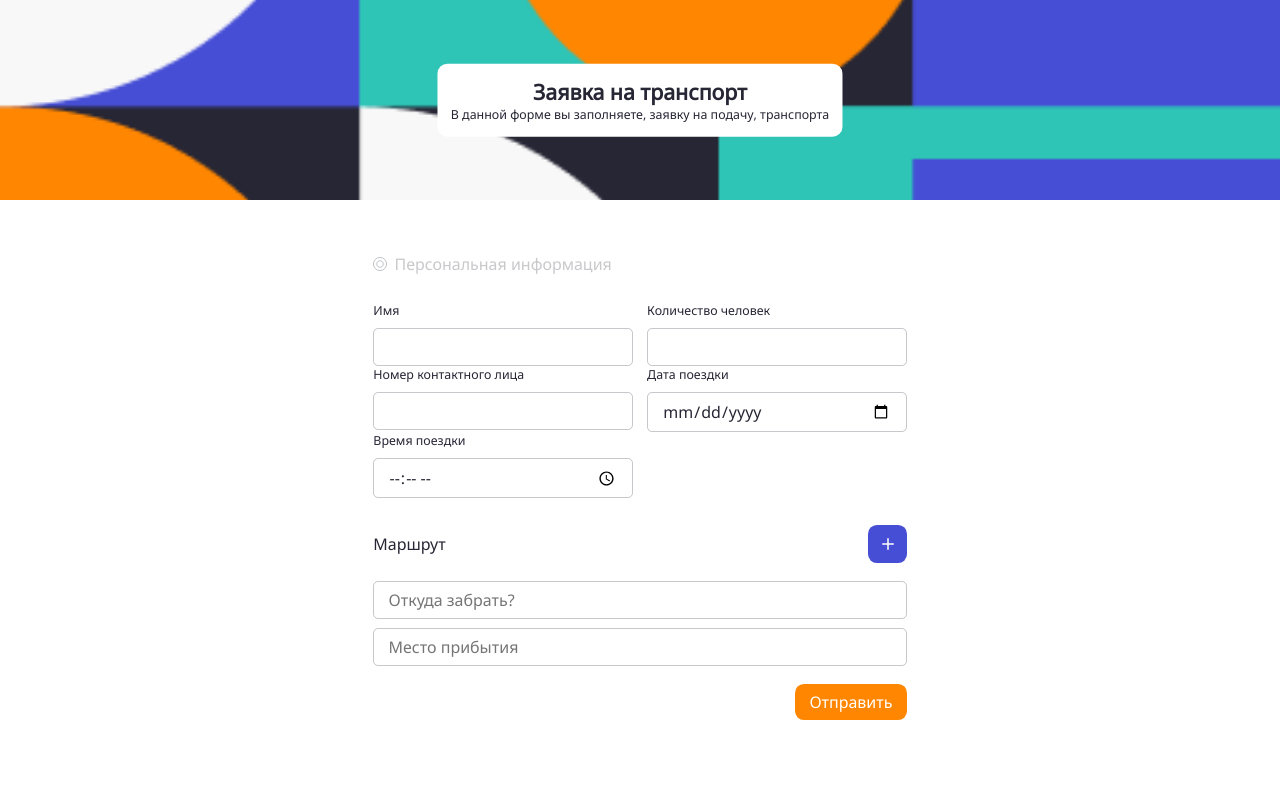
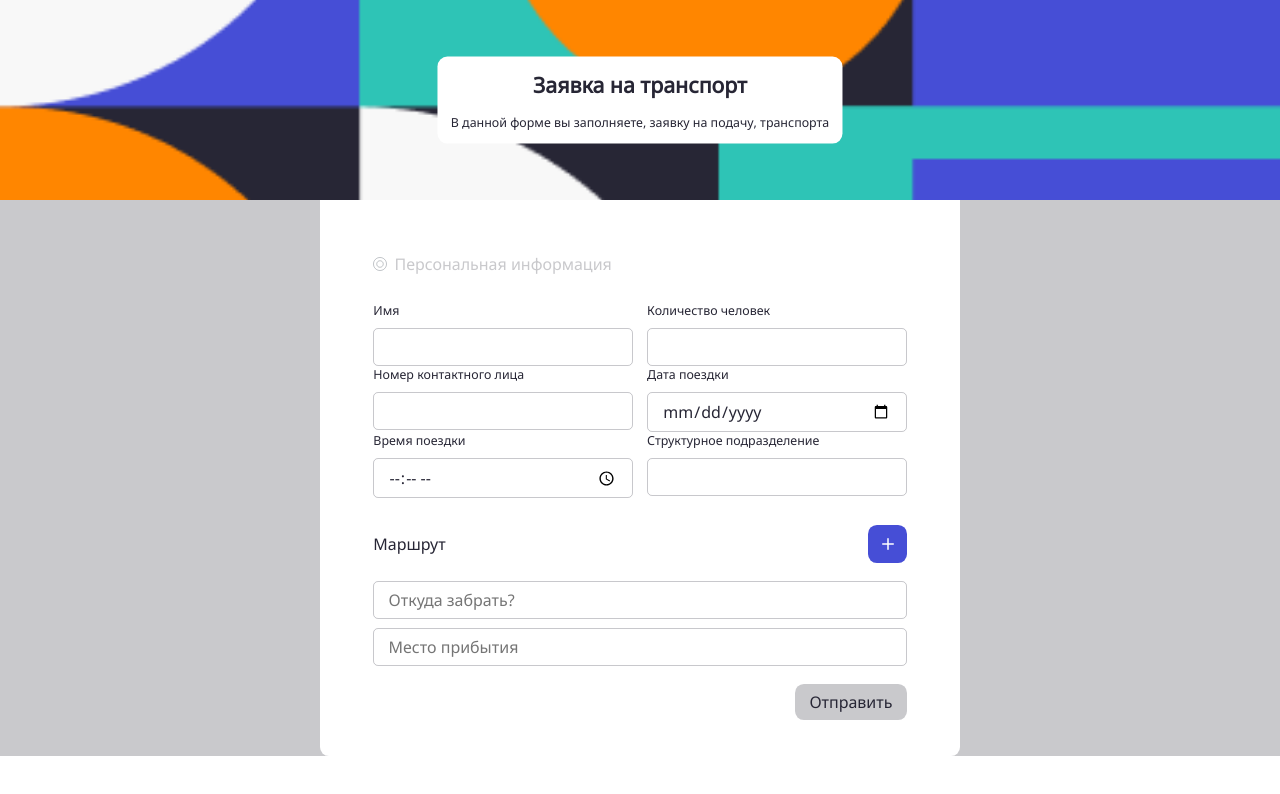
Before and after one commit to S1GHE/tg-oc-tech, a React (Vite) app: page / in a window 1280 px wide. Shown: the top 794 px of the page. Built offline with nearby package versions, Linux system fonts and the light colour scheme.

Commit message:
add: Структурное подразделение

```diff
--- a/src/features/select-rote/SelectRoute.tsx
+++ b/src/features/select-rote/SelectRoute.tsx
@@ -30,7 +30,7 @@ export const SelectRoute = () => {
         ])
     }
 
-    const handlerDeletRoute = (id: number) => {
+    const handlerDeletedRoute = (id: number) => {
         setRouterInput(newRouteInput => newRouteInput.filter(
             item => item.id !== id
         ))
@@ -59,7 +59,7 @@ export const SelectRoute = () => {
 
                         {
                             (index !== 0 && index !== 1) &&
-                            <div className={classes.route_input__icon} onClick={() => handlerDeletRoute(el.id)}>
+                            <div className={classes.route_input__icon} onClick={() => handlerDeletedRoute(el.id)}>
                                 <div className={classes.route_input__svg}>
                                     <svg xmlns="http://www.w3.org/2000/svg" width="24" height="24" fill="currentColor"
                                          className="bi bi-plus" viewBox="0 0 16 16">
--- a/src/pages/create-req-transport/style/CreateReqTransport.module.scss
+++ b/src/pages/create-req-transport/style/CreateReqTransport.module.scss
@@ -4,6 +4,7 @@
   display: flex;
   flex-direction: column;
   justify-content: center;
+  background-color: var(--gray-C9);
 }
 
 .head_bg{
@@ -21,24 +22,48 @@
     border-radius: 10px;
     transform: translateY(-50%) translateX(-50%);
 
+    & h1{
+      margin-bottom: func.vw(16, 1920);
+    }
+
     @media (max-width: 1440px) {
       padding: func.vw(15, 1440);
+
+      & h1{
+        margin-bottom: func.vw(16, 1440);
+      }
     }
 
     @media (max-width: 960px) {
       padding: func.vw(15, 960);
+
+      & h1{
+        margin-bottom: func.vw(16, 960);
+      }
     }
 
     @media (max-width: 720px) {
-      padding: func.vw(15, 720);
+      padding: func.vw(16, 720);
+
+      & h1{
+        margin-bottom: func.vw(16, 720);
+      }
     }
 
     @media (max-width: 540px) {
       padding: func.vw(15, 540);
+
+      & h1{
+        margin-bottom: func.vw(8, 540);
+      }
     }
 
     @media (max-width: 540px) {
       padding: func.vw(15, 420);
+
+      & h1{
+        margin-bottom: func.vw(8, 420);
+      }
     }
   }
 
--- a/src/shared/constants/index.ts
+++ b/src/shared/constants/index.ts
@@ -1,5 +1,5 @@
-import {regEmail, regName, numbersOnlyRegex, regPhone, regTime} from "src/shared/constants/regExp.ts";
+import {regEmail, regName, numbersOnlyRegex, regPhone, regTime, regDate} from "src/shared/constants/regExp.ts";
 
 export {
-    regEmail, regName, numbersOnlyRegex, regPhone, regTime
+    regEmail, regName, numbersOnlyRegex, regPhone, regTime, regDate
 }
--- a/src/shared/constants/regExp.ts
+++ b/src/shared/constants/regExp.ts
@@ -4,3 +4,4 @@ export const regName = /^[a-zA-Zа-яА-Я]{1,20}/
 export const numbersOnlyRegex = /^\d+$/;
 export const regPhone = /^.{0,3}[0-9]{10}/
 export const regTime = /^([01]?[0-9]|2[0-3]):[0-5][0-9]$/;
+export const regDate = /^(19[0-9]|20[0-2][0-4])-(0[1-9]|1[0-2])-(0[1-9]|[12][0-9]|3[01])/;
--- a/src/shared/ui/btn/base-btn/baseBtn.module.scss
+++ b/src/shared/ui/btn/base-btn/baseBtn.module.scss
@@ -1,111 +1,154 @@
 @use "src/shared/style/func/func";
 
-.base_btn{
+.base_btn {
   padding: func.vw(8, 1920) func.vw(16, 1920);
   border-radius: func.vw(10, 1920);
   transition: 300ms ease-in-out;
 
-  &.primary{
+  &.primary {
     background-color: var(--primary);
     color: var(--white);
 
     @media (hover: hover) {
-      &:hover{
+      &:hover {
         background-color: var(--primary-t25);
         color: var(--primary);
       }
     }
 
     @media (hover: none) {
-      &:active{
+      &:active {
         background-color: var(--primary);
         box-shadow: 0 0 0 3px var(--primary-t25);
         color: var(--white);
       }
     }
 
-    &:active{
+    &:active {
       background-color: var(--primary);
       box-shadow: 0 0 0 3px var(--primary-t25);
       color: var(--white);
     }
+
+    &:disabled {
+      background-color: var(--gray-C9);
+      color: var(--black);
+
+      &:hover, &:active {
+        color: var(--black);
+        background-color: var(--gray-C9);
+        box-shadow: inherit;
+      }
+    }
   }
 
-  &.green{
+  &.green {
     background-color: var(--green);
     color: var(--black);
 
     @media (hover: hover) {
-      &:hover{
+      &:hover {
         background-color: var(--green-t25);
         color: var(--black);
       }
     }
 
     @media (hover: none) {
-      &:active{
+      &:active {
         background-color: var(--green);
         color: var(--black);
         box-shadow: 0 0 0 3px var(--green-t25);
       }
     }
 
-    &:active{
+    &:active {
       background-color: var(--green);
       color: var(--black);
       box-shadow: 0 0 0 3px var(--green-t25);
     }
+
+    &:disabled {
+      background-color: var(--gray-C9);
+      color: var(--black);
+
+      &:hover, &:active {
+        color: var(--black);
+        background-color: var(--gray-C9);
+        box-shadow: inherit;
+      }
+    }
   }
 
-  &.black{
+  &.black {
     background-color: var(--black);
     color: var(--white);
 
     @media (hover: hover) {
-      &:hover{
+      &:hover {
         background-color: var(--gray-C9);
         color: var(--black);
       }
     }
 
     @media (hover: none) {
-      &:active{
+      &:active {
         background-color: var(--black);
         color: var(--white);
         box-shadow: 0 0 0 3px var(--gray-C9);
       }
     }
 
-    &:active{
+    &:active {
       background-color: var(--black);
       color: var(--white);
       box-shadow: 0 0 0 3px var(--gray-C9);
     }
+
+    &:disabled {
+      background-color: var(--gray-C9);
+      color: var(--black);
+
+      &:hover, &:active {
+        color: var(--black);
+        background-color: var(--gray-C9);
+        box-shadow: inherit;
+      }
+    }
   }
 
-  &.orange{
+  &.orange {
     background-color: var(--orange);
     color: var(--white);
 
     @media (hover: hover) {
-      &:hover{
+      &:hover {
         background-color: var(--orange-t25);
         color: var(--orange);
       }
     }
 
     @media (hover: none) {
-      &:active{
+      &:active {
         background-color: var(--orange);
         color: var(--black);
         box-shadow: 0 0 0 3px var(--orange-t25);
       }
     }
 
-    &:active{
+    &:active {
       background-color: var(--orange);
       color: var(--white);
       box-shadow: 0 0 0 3px var(--orange-t25);
+    }
+
+    &:disabled {
+      background-color: var(--gray-C9);
+      color: var(--black);
+
+      &:hover, &:active {
+        color: var(--black);
+        background-color: var(--gray-C9);
+        box-shadow: inherit;
       }
     }
 
@@ -134,3 +177,4 @@
       border-radius: func.vw(10, 420);
     }
   }
+}
--- a/src/shared/ui/btn/base-btn/baseBtn.tsx
+++ b/src/shared/ui/btn/base-btn/baseBtn.tsx
@@ -6,13 +6,15 @@ import {StateBtnType} from "src/shared/ui/btn/type/btnType.ts";
 
 export interface IBaseBtn extends BtnType {
     state?: "green" | "orange" | "black" | "primary"
+    disabled?: boolean
 }
 
 export const BaseBtn: FC<IBaseBtn> = (props) => {
     const {
         children,
         onClick,
-        state="primary"
+        state="primary",
+        disabled
     } = props;
 
     const stateClasses: StateBtnType = {
@@ -26,7 +28,7 @@ export const BaseBtn: FC<IBaseBtn> = (props) => {
         <button className={useCombineClass([
             classes.base_btn, stateClasses[state]
         ])}
-                onClick={onClick}>
+                onClick={onClick} disabled={disabled}>
             {children}
         </button>
     );
--- /dev/null
+++ b/src/shared/ui/input/dropdown-select/index.ts
@@ -0,0 +1,5 @@
+import {DropDownSelect} from "src/shared/ui/input/dropdown-select/DropDownSelect.tsx";
+
+export {
+    DropDownSelect
+}
--- a/src/widgets/form/transport-form/TransportForm.tsx
+++ b/src/widgets/form/transport-form/TransportForm.tsx
@@ -2,10 +2,11 @@ import {BaseInput} from "src/shared/ui/input";
 import classes from "src/widgets/form/transport-form/style/TransportForm.module.scss";
 import {InputForms, RenderInputType} from "src/widgets/items/input-form";
 import {useInput} from "src/shared/hooks";
-import {numbersOnlyRegex, regName, regPhone, regTime} from "src/shared/constants";
+import {numbersOnlyRegex, regDate, regName, regPhone, regTime} from "src/shared/constants";
 import {BaseBtn} from "src/shared/ui/btn";
 import {DelimiterForm} from "src/widgets/form/transport-form/widgets/delimiter-from/DelimiterForm.tsx";
 import {SelectRoute} from "src/features/select-rote";
+import {useEffect, useState} from "react";
 
 export const TransportForm = () => {
     const renderInput:Array<RenderInputType> = [
@@ -43,9 +44,8 @@ export const TransportForm = () => {
                 error: "Дата введена не корректно",
                 success: "Данные ведены корректно",
                 type: "date",
-                placeholder: "дд/мм/гггг"
             }, validators: useInput(
-                "", {isEmpty: true, regExp: regPhone}
+                "", {isEmpty: true, regExp: regDate}
             )
         },
 
@@ -55,12 +55,28 @@ export const TransportForm = () => {
                 error: "Время поездки введено не корректно",
                 success: "Данные ведены корректно",
                 type: "time",
-                placeholder: "--:--"
             }, validators: useInput(
                 "", {isEmpty: true, regExp: regTime}
             )
         },
-    ]
+
+        {
+            input: {
+                label: "Структурное подразделение",
+                error: "Данные введены не корректно",
+                success: "Данные ведены корректно",
+            }, validators: useInput(
+                "", {isEmpty: true, regExp: regName}
+            )
+        },
+    ];
+
+    const [statusSend, setStatusSend] = useState<boolean>(true)
+
+    useEffect(() => {
+        setStatusSend(!renderInput.every(el => el.validators.isValid))
+    }, [renderInput]);
+
     return (
         <div className={classes.transport_form}>
             <DelimiterForm>
@@ -80,7 +96,7 @@ export const TransportForm = () => {
 
 
             <div className={classes.transport_form__flex_btn}>
-                <BaseBtn state={"orange"}>
+                <BaseBtn state={"orange"} disabled={statusSend}>
                     Отправить
                 </BaseBtn>
             </div>
--- a/src/widgets/form/transport-form/style/TransportForm.module.scss
+++ b/src/widgets/form/transport-form/style/TransportForm.module.scss
@@ -5,34 +5,34 @@
   background-color: var(--white);
   margin-inline: auto;
   padding: func.vw(40, 1920) func.vw(60, 1920);
-  border-radius: func.vw(10, 1920);
+  border-radius: 0 0 func.vw(10, 1920) func.vw(10, 1920);
 
   @media (max-width: 1440px) {
     padding: func.vw(40, 1440) func.vw(60, 1440);
-    border-radius: func.vw(10, 1440);
+    border-radius: 0 0 func.vw(10, 1440) func.vw(10, 1440);
   }
 
   @media (max-width: 960px) {
     width: auto;
     padding: func.vw(40, 960) func.vw(60, 960);
-    border-radius: func.vw(10, 960);
+    border-radius: 0 0 func.vw(10, 960) func.vw(10, 960);
   }
 
   @media (max-width: 720px) {
     padding: func.vw(40, 720) func.vw(60, 720);
-    border-radius: func.vw(10, 720);
+    border-radius: 0 0 func.vw(10, 720) func.vw(10, 720);
   }
 
   @media (max-width: 540px) {
     margin-inline: func.vw(25, 540);
     padding: func.vw(20, 540) func.vw(30, 540);
-    border-radius: func.vw(10, 540);
+    border-radius: 0 0 func.vw(10, 540) func.vw(10, 540);
   }
 
   @media (max-width: 420px) {
     margin-inline: func.vw(25, 420);
     padding: func.vw(20, 420) func.vw(30, 420);
-    border-radius: func.vw(10, 420);
+    border-radius: 0 0 func.vw(10, 420) func.vw(10, 420);
   }
 }
 
```
Also changed, not shown: src/shared/ui/input/dropdown-select/DropDownSelect.tsx (added). Lines whose indentation alone changed are shown as unchanged.
